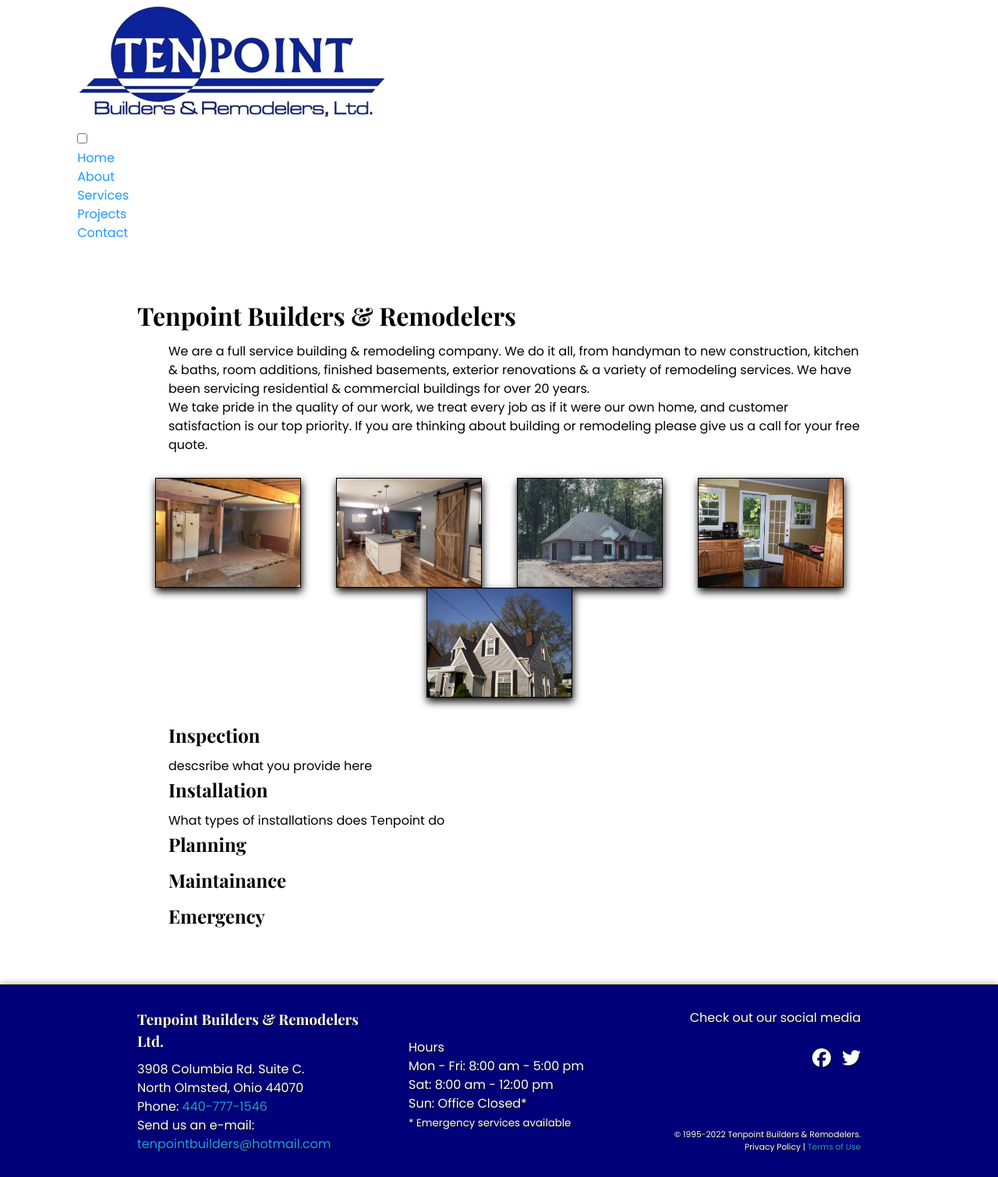
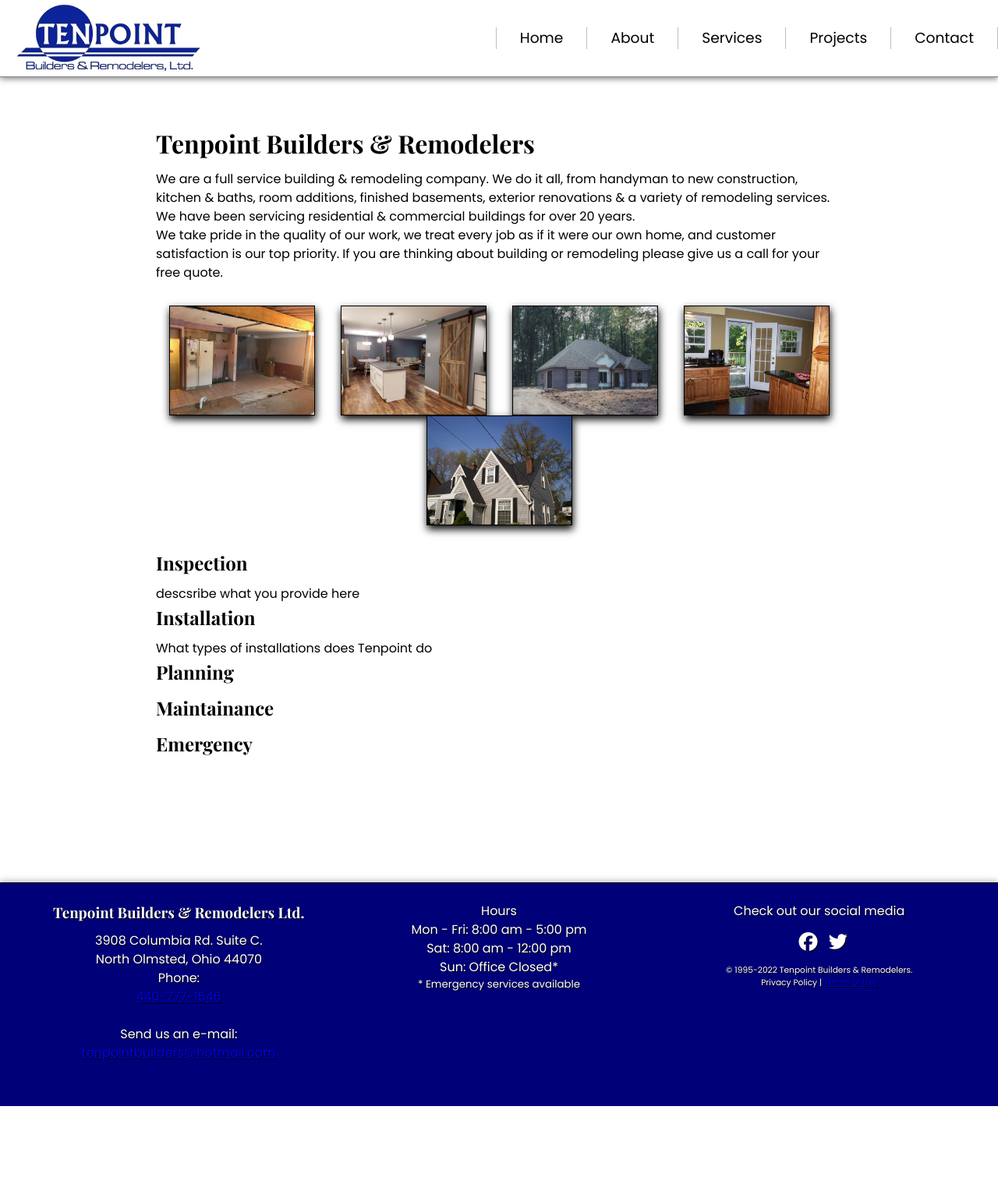
Before and after one commit to burningxbeard/tenpoint, a plain HTML site: page index.html in a window 1280 px wide. Shown: the whole page at 78% size. After the commit the page ends 1419 px from the top, so only its background shows below. Drawn offline with nearby package versions, Linux system fonts and the light colour scheme; a web font is replaced by a local one.

Commit message:
Update main.css

```diff
--- a/main.css
+++ b/main.css
@@ -1,5 +1,4 @@
 @import url('https://fonts.googleapis.com/css2?family=Poppins&display=swap');
-@import url('https://fonts.googleapis.com/css2?family=BIZ+UDPMincho&display=swap');
 @import url('https://fonts.googleapis.com/css2?family=Playfair+Display:wght@700&display=swap');
 
 :root {
@@ -9,107 +8,121 @@
     --gray: rgb(190, 190, 190);
     --black: rgba(0,0,0,1);
   }
-* {
+
+*, *::before, *::after {
   box-sizing: border-box;
   margin: 0;
   padding: 0;
 }
 
 body {
+	margin: 0;
+	background: white;
 	font-family: 'Poppins', sans-serif;
-    font-size: 16px;
+	font-weight: 400;
     line-height: 1.5;
-    color: var(--black);
-    background-color: var(--white);
-}
-a, a.visited, a.active {
-    color: var(--dodger);
-    text-decoration: none;
-}
-a:hover {
-    color:white;
-}
-header {
-    width: 100%;
-    position: sticky;
-    top: 0;
-}
-/* -- -- NAVIGATION -- -- */
-
-.navbar {
-    background: var(--white);
-    height: 6.2rem;
-    border-bottom: 1px solid gray;
-    box-shadow: 0 2px 8px var(--gray);
-}
-.container {
-    max-width: 84.5%;
-    margin: 0 auto;
-    padding: 0;
 }
 
-ul {
-    list-style-type: none;
+/* navigation styles start here */
+
+.header {
+  background: var(--white);
+  position: fixed;
+  top: 0;
+  z-index: 999;
+  width: 100%;
+  padding-left: 20px;
 }
-.navbar .logo {
-    min-width: fit-content;
+.logo {
+    width: 40%;
 }
-.navbar .banner {
-    display: block;
-    height: 15em;
+/* changed this from the tutorial video to
+   allow it to gain focus, making it tabbable */
+.nav-toggle {
+  position: absolute !important;
+  top: -9999px !important;
+  left: -9999px !important;
 }
 
-.navbar .container {
+.nav-toggle-label {
+  position: absolute;
+  top: 0;
+  right: 0;
+  margin-right: 2em;
+  height: 100%;
   display: flex;
-    justify-content: space-between;
   align-items: center;
-    height: 100%;
-}
-.navbar ul {
-    display: flex;
-}
-.navbar li {
-    padding: 0 1.875rem 0 1.875rem;
-    border-right: 1px solid silver;
-}
-.navbar li:first-child {
-    border-left: 1px solid silver;
-}
-.navbar a {
-    position: relative;
-    color: #000;
-    font-size: 14pt;
-    text-decoration: none;
-  }
-.navbar a:hover {
-    color: #000;
-  }
-.navbar a::before {
-    content: "";
-    position: absolute;
-    display: block;
-    width: 100%;
-    height: 8px;
-    bottom: -10px;
-    left: 0;
-    background-color: var(--blue);
-    transform: scaleX(0);
-    transform-origin: top left;
-    transition: transform 0.3s ease;
-  }
-.navbar a:hover::before {
-    transform: scaleX(1);
 }
 
+.nav-toggle-label span,
+.nav-toggle-label span::before,
+.nav-toggle-label span::after {
+  display: block;
+  background: black;
+  height: 4px;
+  width: 2em;
+  border-radius: 2px;
+  position: relative;
+}
 
-/* -- -- MAIN CONTENT -- -- */
+.nav-toggle-label span::before,
+.nav-toggle-label span::after {
+  content: '';
+  position: absolute;
+}
 
-section {
-    margin-left: 2.5rem;
+.nav-toggle-label span::before {
+  bottom: 7px;
+}
+
+.nav-toggle-label span::after {
+  top: 7px;
+}
+
+nav {
+  position: absolute;
+  text-align: center;
+  top: 100%;
+  left: 0;
+  background: var(--white);
+  width: 100%;
+  transform: scale(1, 0);
+  transform-origin: top;
+  padding-top: 30px;
+  transition: transform 400ms ease-in-out;
+  border-top: 1px solid silver;
+}
+
+nav ul {
+  margin: 0;
+  padding: 0;
+  list-style: none;
+}
+
+nav li {
+  margin-bottom: 1.5em;
+  margin-left: 1em;
+}
+
+nav a {
+  color: black;
+  text-decoration: none;
+  font-size: 1.2rem;
+  opacity: 0;
+  transition: opacity 150ms ease-in-out;
+}
+
+.nav-toggle:checked ~ nav {
+  transform: scale(1,1);
+}
+
+.nav-toggle:checked ~ nav a {
+  opacity: 1;
+  transition: opacity 250ms ease-in-out 250ms;
 }
 .main-container {
-    max-width: 72.5%;
-    margin: 4.4rem auto;
+    margin-top: 6em;
+    padding: 0 1.5em;
 }
 footer {
     width: 100%;
@@ -123,27 +136,22 @@ footer {
 }
 .footer-container {
     display: flex;
-    justify-content: space-between;
-    width: 72.5%;
+    flex-direction: column;
+    width: 100%;
     margin: 0 auto;
-    padding: 1.875rem 0;
+    padding: 1.5em;
 }
-.col-1 {
-    width: 33%;
-}
-.col-2 {
-    padding-top: 38px;
-    width: 25%;
-}
+.col-1,
+.col-2,
 .col-3 {
     display: flex;
     flex-direction: column;
-    width: 33%;
-    align-items: flex-end;
-    justify-content: space-between;
+    width: 100%;
+    text-align: center;
+    margin-bottom: 2em;
 }
 .social {
-    margin: 10px 0 60px 0;
+    padding: 1em;
 }
 .social a, .social a.visited {
     color: white;
@@ -157,7 +165,7 @@ i {
 #copyright {
     display: block;
     font-size: 8pt;
-    text-align: right;
+    text-align: center;
 }
 address {
     font-style: normal;
@@ -180,52 +188,92 @@ h1, h2, h3, h4 {
     font-family: 'Playfair Display', serif;
     margin-bottom: 10px;
 }
-  @media only screen and (max-width: 600px) {
-      h1 {
-          font-size: x-large;
-          text-align: center;
+
+
+@media screen and (min-width: 800px) {
+  .nav-toggle-label {
+    display: none;
   }
-      section {
+
+  header {
+    display: flex;
+    align-items: center;
+    height: 6.2rem;
+    border-bottom: 1px solid gray;
+    box-shadow: 0 2px 8px gray;
+  }
+  .logo {
+      width: 15em;
+      display: block;
+  }
+  .container {
+      display: flex;
+      justify-content: space-between;
       margin: 0 auto;
-          padding: 0 1.875rem;
+      width: 80rem;
+  }
+
+  nav {
+    width: 100%;
+    /* the following lines are not from my video, but add Edge support */
+    position: relative;
+    text-align: left;
+    transition: none;
+    transform: scale(1,1);
+    background: none;
+    top: initial;
+    left: initial;
+    /* end Edge support stuff */
+    padding-top: 0;
+    display: flex;
+    justify-content: flex-end;
+    align-items: center;
+    border: 0;
+  }
+
+  nav ul {
+    display: flex;
+    margin: 0;
+    padding: 0;
+  }
+
+  nav li {
+    margin: 0;
+    padding: 0 1.875rem 0 1.875rem;
+    border-right: 1px solid silver;
+}
+  nav li:first-child {
+    border-left: 1px solid silver;
+}
+
+  nav a {
+    opacity: 1;
+    position: relative;
+    font-size: 14pt;
+  }
+
+  nav a::before {
+    content: '';
+    display: block;
+    height: 8px;
+    background: var(--blue);
+    position: absolute;
+    bottom: -.75em;
+    left: 0;
+    right: 0;
+    transform: scale(0, 1);
+    transition: transform ease-in-out 250ms;
+  }
+
+  nav a:hover::before {
+    transform: scale(1,1);
   }
   .main-container {
-          justify-content: flex-start;
-          max-width: 100%;
-          margin: 0 auto;
+    max-width: 72.5%;
+    margin: 10em auto;
 }
   .footer-container {
-          flex-direction: column;
-          width: 100%;
-          align-items: center;
-          justify-content: space-around;
-
-      }
-      .col-1, .col-2, .col-3 {
-          width: 8vw;
-          align-items: flex-start;
-      }
-      .thumb {
-            width: 92vw;
-            height: auto;
-            margin-bottom: 15px;
+      flex-direction: row;
+      width: 80em;
   }
 }
-
-/* Responsiveness */
-@media (min-width: 768px) {
-    .nav{
-        max-height: none;
-        top: 0;
-        position: relative;
-        float: right;
-        width: fit-content;
-    }
-    .menu li{
-        float: left;
-    }
-    .menu a:hover{
-        background-color: transparent;
-        color: var(--gray);
-    }
-}
```
Lines whose indentation alone changed are shown as unchanged.
